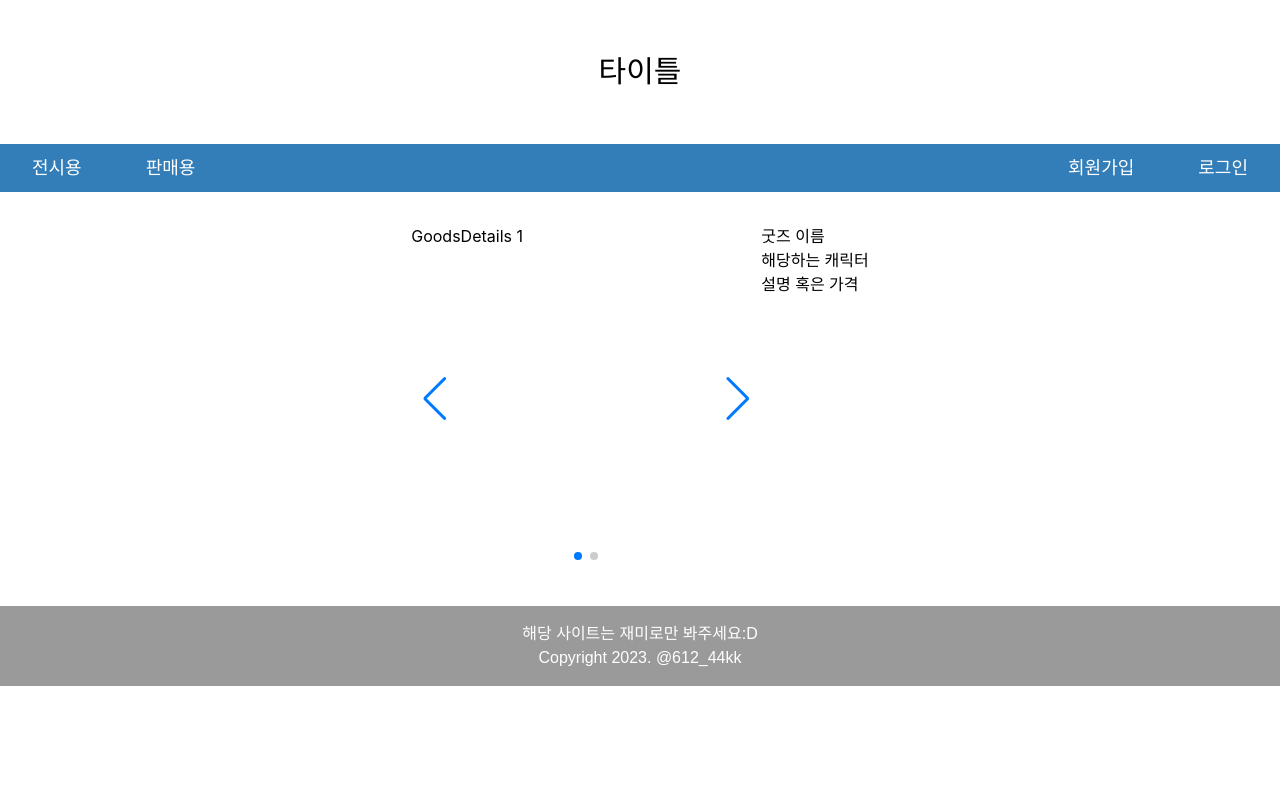
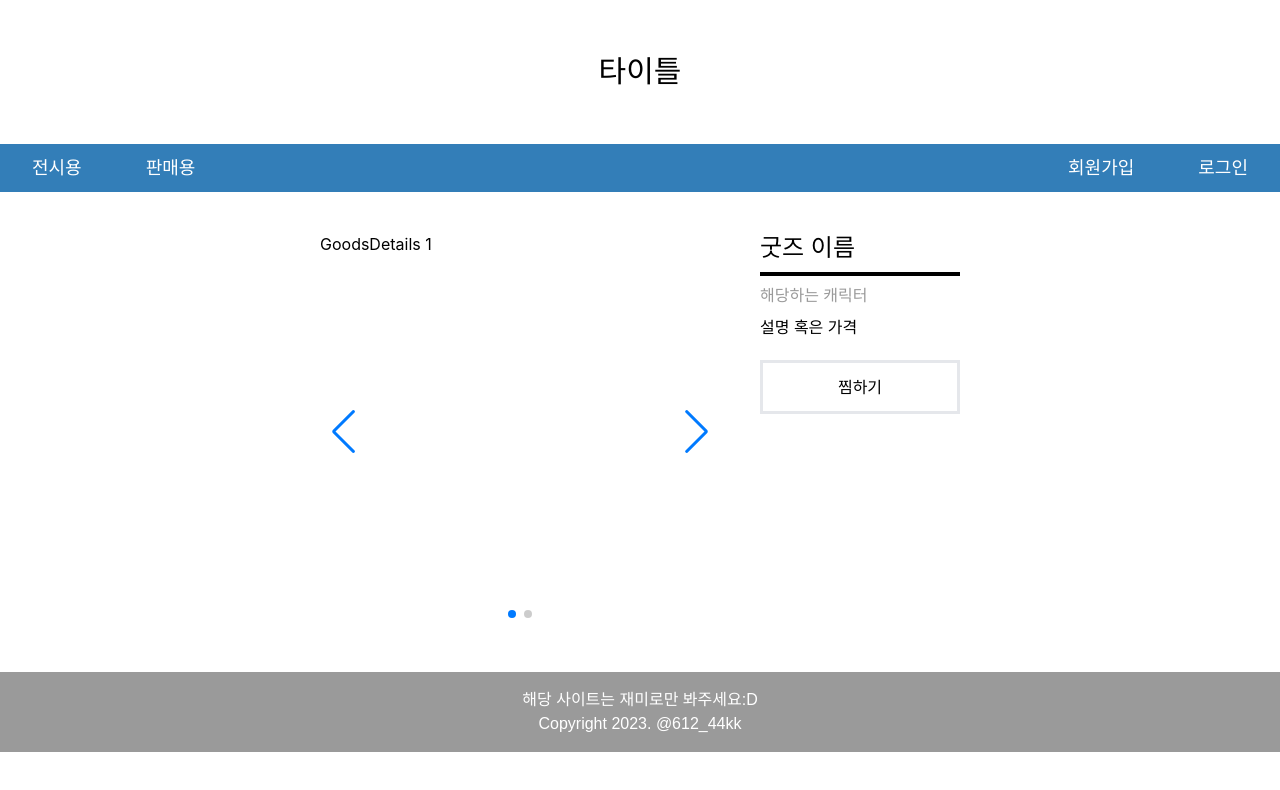
Before and after one commit to yoonui/React_MyGoodsWebsite, a React (Create React App) app: page /goodsdetails in a window 1280 px wide. Shown: the top 790 px of the page. Built offline with nearby package versions, Linux system fonts and the light colour scheme; a web font is replaced by a local one.

Commit message:
ADD: 굿즈 상세 화면 개발

```diff
--- a/src/components/GoodsDetails.tsx
+++ b/src/components/GoodsDetails.tsx
@@ -4,9 +4,10 @@ import { Swiper, SwiperSlide } from "swiper/react";
 const GoodsDetails = () => {
   return (
     <div className="w-[100%] flex justify-center">
-      <div className="flex my-8">
+      <div className="flex my-10 w-[50%]">
+        <div>
           <Swiper
-          className="w-[350px] h-[350px]"
+            className="w-[400px] h-[400px]"
             modules={[Navigation, Pagination]}
             spaceBetween={50}
             slidesPerView={1}
@@ -17,10 +18,15 @@ const GoodsDetails = () => {
             <SwiperSlide>GoodsDetails 1</SwiperSlide>
             <SwiperSlide>GoodsDetails 2</SwiperSlide>
           </Swiper>
-        <div>
-          <div>굿즈 이름</div>
-          <div>해당하는 캐릭터</div>
-          <div>설명 혹은 가격</div>
+        </div>
+        <div className="w-[100%] ml-10">
+          <div className="text-2xl font-Kim700">굿즈 이름</div>
+          <div className="border-[2px] border-black my-2"></div>
+          <div className="my-2 text-footer font-Kim300">해당하는 캐릭터</div>
+          <div className="my-2 font-Kim400">설명 혹은 가격</div>
+          <div className="w-[100%] border-[3px] py-3 text-center mt-5">
+            찜하기
+          </div>
         </div>
       </div>
     </div>
```
Lines whose indentation alone changed are shown as unchanged.
